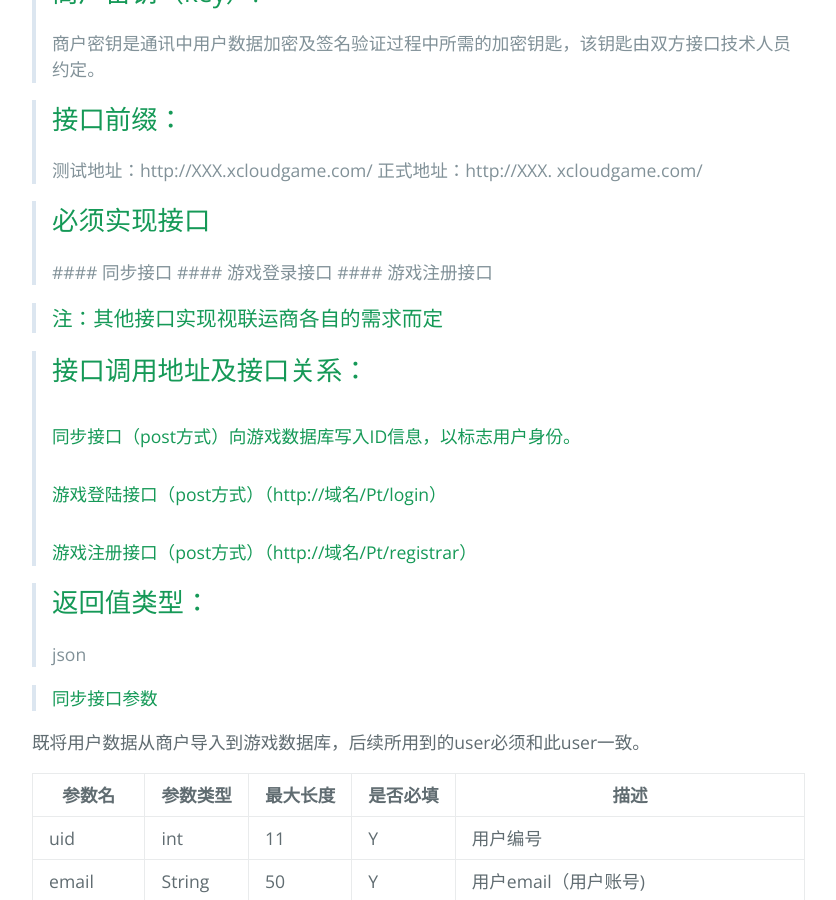
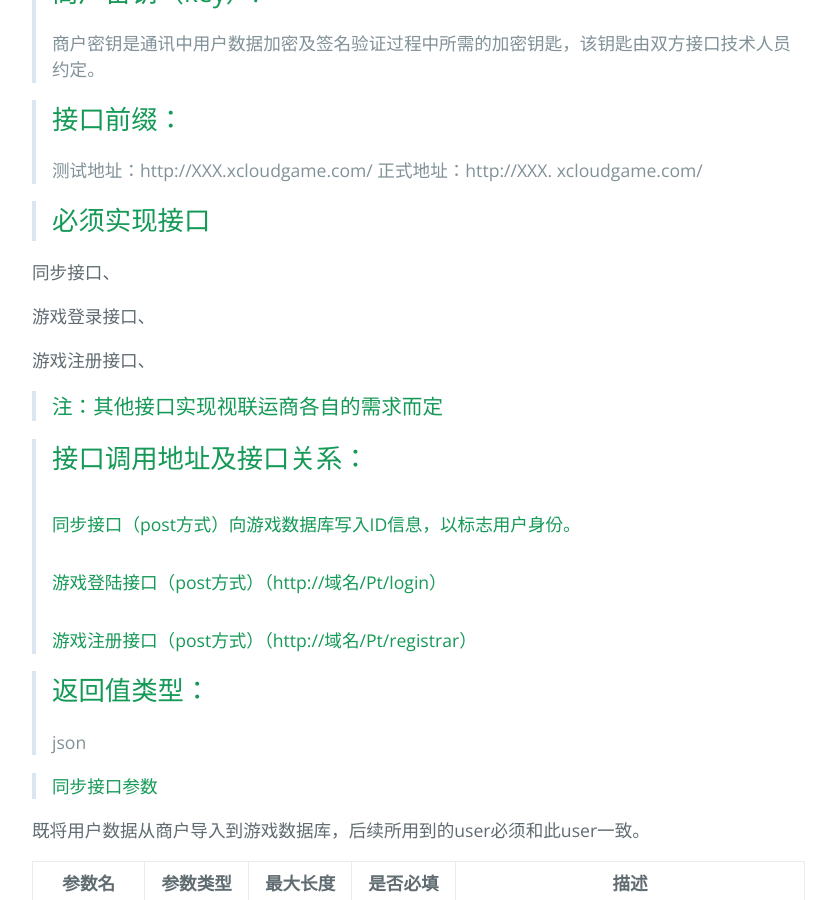
Before and after one commit to xcloudgame-developers/xcloudgame-developers.github.io, a Jekyll site: the page built from api/MicroEnd.md, in a window 1280 px wide and 900 px high, scrolled down 501 px. Shown: the whole window, without its empty margins (192-1028 px from the left). Built offline with Jekyll 4.4.1, drawn with Linux system fonts in a browser that asks for light colours; our own code applies the rules of GitHub Pages for plain Markdown files.

```diff
--- a/api/MicroEnd.md
+++ b/api/MicroEnd.md
@@ -12,12 +12,12 @@ Y---->必须,N---非必须
  正式地址：http://XXX. xcloudgame.com/
 
 >## 必须实现接口
->####
-同步接口
->####
-游戏登录接口
->####
-游戏注册接口
+
+同步接口、
+
+游戏登录接口、
+
+游戏注册接口、
 
 >### 注：其他接口实现视联运商各自的需求而定
 
```
